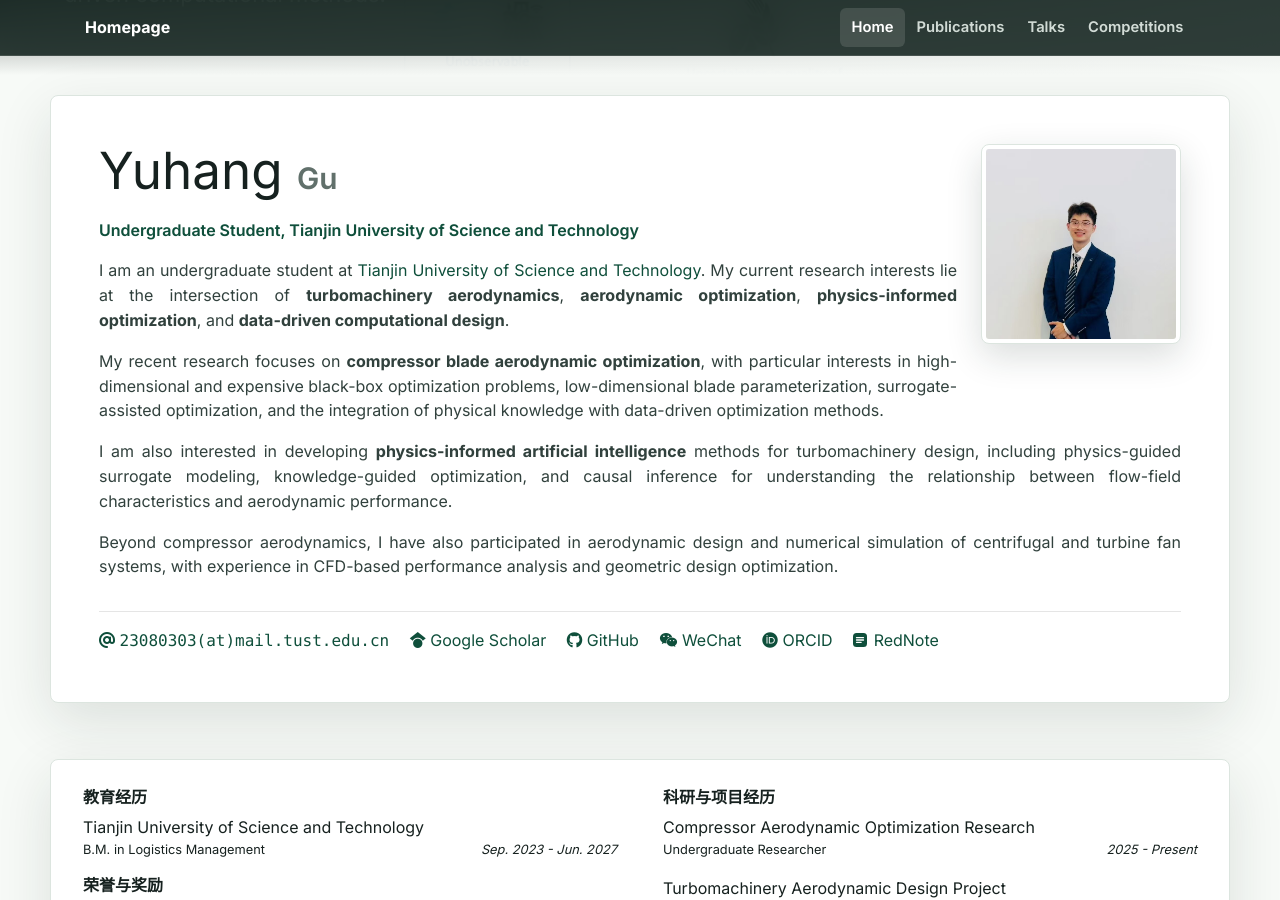
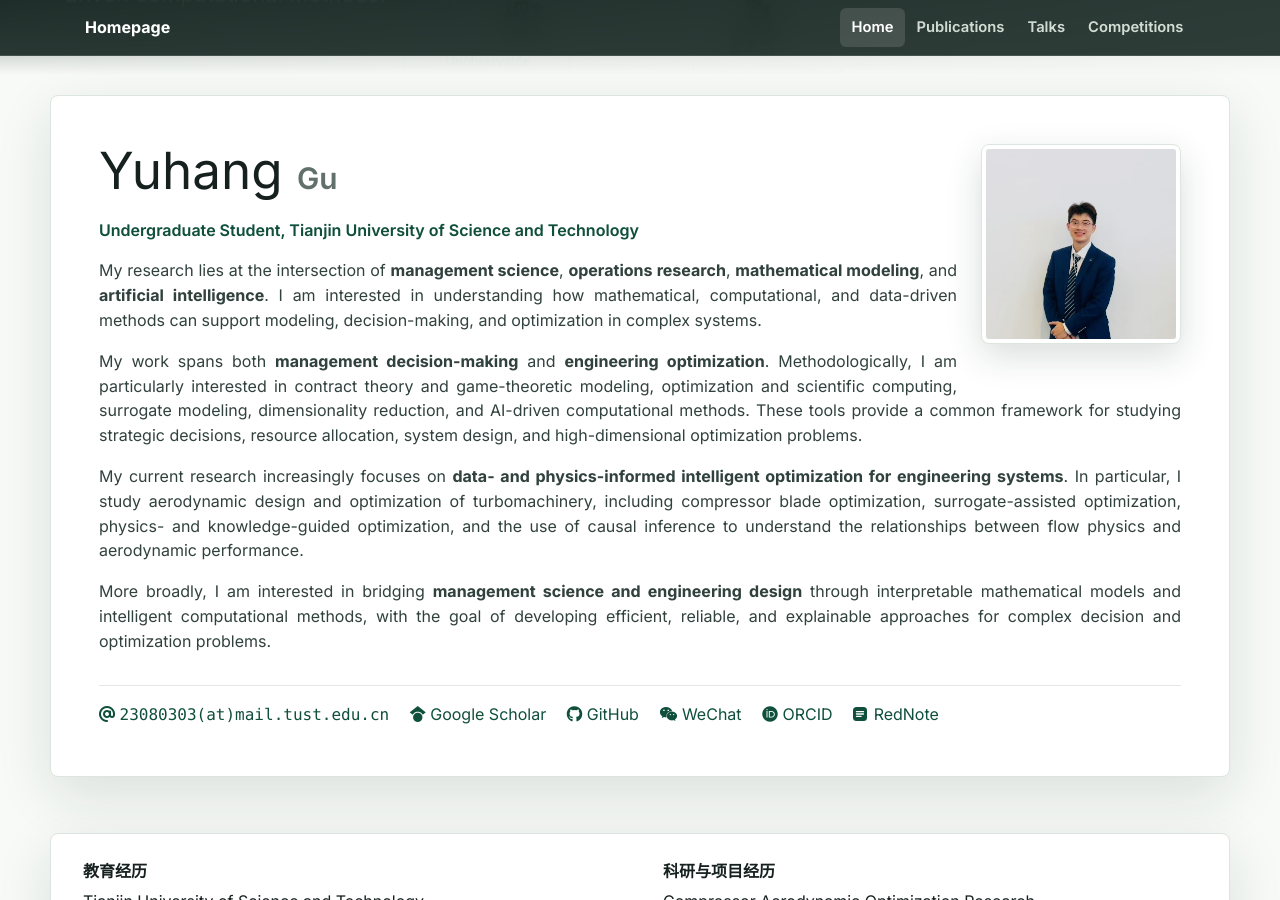
Before and after one commit to Yuhang-Gu/Yuhang-Gu.github.io, a Jekyll site: the page built from index.html, in a window 1280 px wide and 900 px high, scrolled down 753 px. Built offline with Jekyll 4.4.1, drawn with Linux system fonts in a browser that asks for light colours; nearby versions of some CDN libraries; a style sheet for code colours, icons or effects is not loaded; some of the changed text lies outside the part shown.

Commit message:
Update profile.yml

```diff
--- a/_data/profile.yml
+++ b/_data/profile.yml
@@ -31,37 +31,45 @@ short_bio_text_justify: true
 
 short_bio: >-
   <p>
-    I am an undergraduate student at
-    <a href="https://www.tust.edu.cn/" target="_blank">
-    Tianjin University of Science and Technology</a>.
-    My current research interests lie at the intersection of
-    <strong>turbomachinery aerodynamics</strong>,
-    <strong>aerodynamic optimization</strong>,
-    <strong>physics-informed optimization</strong>, and
-    <strong>data-driven computational design</strong>.
+    My research lies at the intersection of
+    <strong>management science</strong>,
+    <strong>operations research</strong>,
+    <strong>mathematical modeling</strong>, and
+    <strong>artificial intelligence</strong>.
+    I am interested in understanding how mathematical, computational,
+    and data-driven methods can support modeling, decision-making,
+    and optimization in complex systems.
   </p>
 
   <p>
-    My recent research focuses on
-    <strong>compressor blade aerodynamic optimization</strong>,
-    with particular interests in high-dimensional and expensive black-box
-    optimization problems, low-dimensional blade parameterization,
-    surrogate-assisted optimization, and the integration of physical knowledge
-    with data-driven optimization methods.
+    My work spans both <strong>management decision-making</strong> and
+    <strong>engineering optimization</strong>.
+    Methodologically, I am particularly interested in
+    contract theory and game-theoretic modeling,
+    optimization and scientific computing,
+    surrogate modeling, dimensionality reduction,
+    and AI-driven computational methods.
+    These tools provide a common framework for studying strategic decisions,
+    resource allocation, system design, and high-dimensional optimization problems.
   </p>
 
   <p>
-    I am also interested in developing
-    <strong>physics-informed artificial intelligence</strong> methods for
-    turbomachinery design, including physics-guided surrogate modeling,
-    knowledge-guided optimization, and causal inference for understanding
-    the relationship between flow-field characteristics and aerodynamic performance.
+    My current research increasingly focuses on
+    <strong>data- and physics-informed intelligent optimization for engineering systems</strong>.
+    In particular, I study aerodynamic design and optimization of turbomachinery,
+    including compressor blade optimization,
+    surrogate-assisted optimization,
+    physics- and knowledge-guided optimization,
+    and the use of causal inference to understand the relationships between
+    flow physics and aerodynamic performance.
   </p>
 
   <p>
-    Beyond compressor aerodynamics, I have also participated in aerodynamic
-    design and numerical simulation of centrifugal and turbine fan systems,
-    with experience in CFD-based performance analysis and geometric design optimization.
+    More broadly, I am interested in bridging
+    <strong>management science and engineering design</strong>
+    through interpretable mathematical models and intelligent computational methods,
+    with the goal of developing efficient, reliable, and explainable approaches
+    for complex decision and optimization problems.
   </p>
 
 
@@ -99,15 +107,3 @@ awards:
 
 - name: Innovation Scholarship
   date: 2024
-
-- name: National First Prize, Challenge Cup Competition
-  date: 2025
-
-- name: Special Prize, Tianjin Challenge Cup Competition
-  date: 2025
-
-- name: Second Prize, National Finals of the National Business Elite Entrepreneurship Competition
-  date: 2024
-
-- name: First Prize, Tianjin Division of the National Undergraduate Energy Economics Competition
-  date: 2024
```
